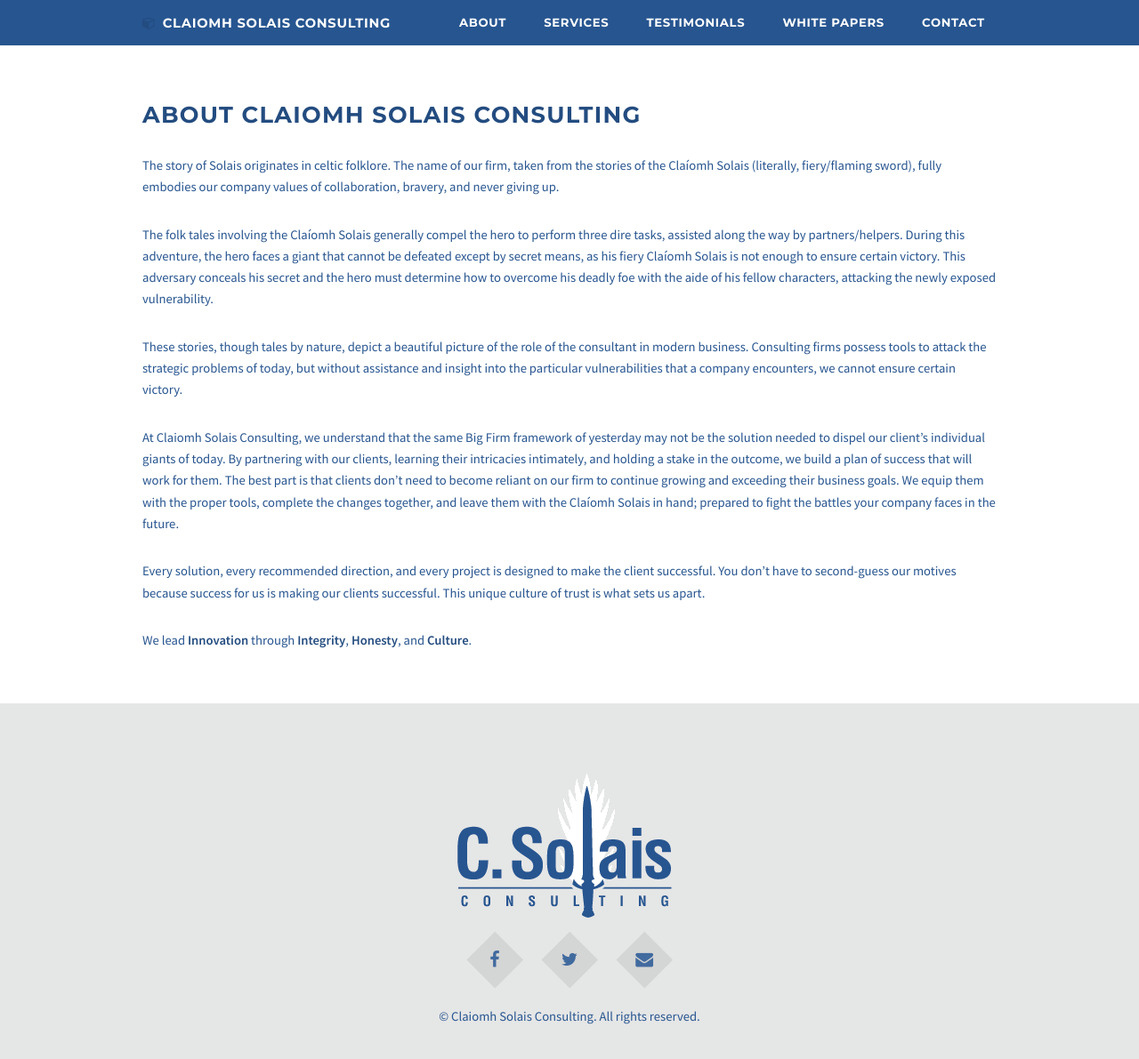
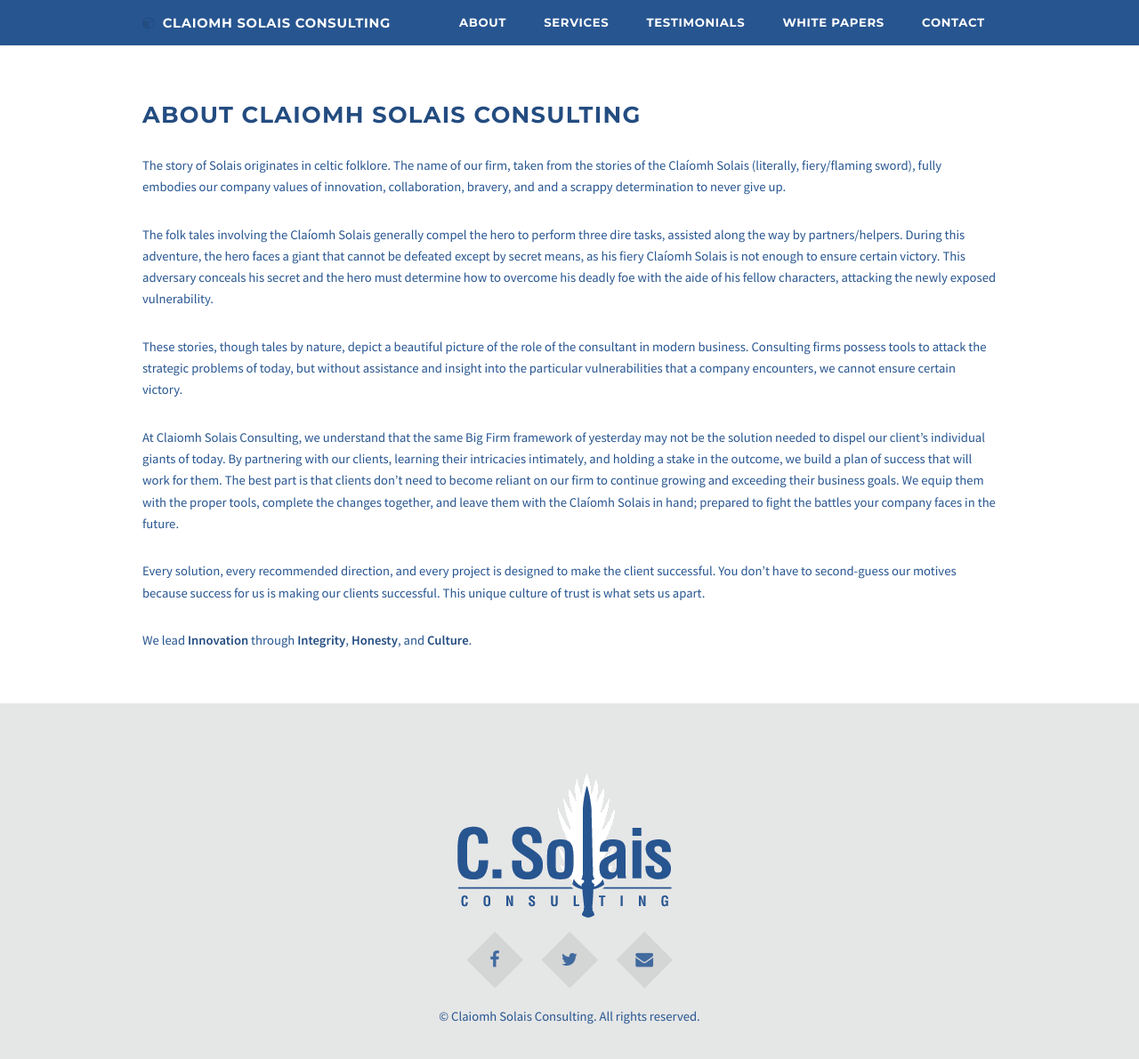
Before and after one commit to SolaisConsulting/SolaisConsulting.github.io, a Jekyll site: the page built from about.html, in a window 1280 px wide and 1213 px high. Shown: the top 1191 px of the window at 89% size. Built offline with Jekyll 4.4.1, drawn with Linux system fonts in a browser that asks for light colours; nearby versions of some CDN libraries.

Commit message:
Edited About page.

```diff
--- a/_includes/about.md
+++ b/_includes/about.md
@@ -1,4 +1,4 @@
-The story of Solais originates in celtic folklore.  The name of our firm, taken from the stories of the Claíomh Solais (literally, fiery/flaming sword), fully embodies our company values of collaboration, bravery, and never giving up.
+The story of Solais originates in celtic folklore.  The name of our firm, taken from the stories of the Claíomh Solais (literally, fiery/flaming sword), fully embodies our company values of innovation, collaboration, bravery, and and a scrappy determination to never give up.
 
 The folk tales involving the Claíomh Solais generally compel the hero to perform three dire tasks, assisted along the way by partners/helpers.  During this adventure, the hero faces a giant that cannot be defeated except by secret means, as his fiery Claíomh Solais is not enough to ensure certain victory.  This adversary conceals his secret and the hero must determine how to overcome his deadly foe with the aide of his fellow characters, attacking the newly exposed vulnerability.
 
```
